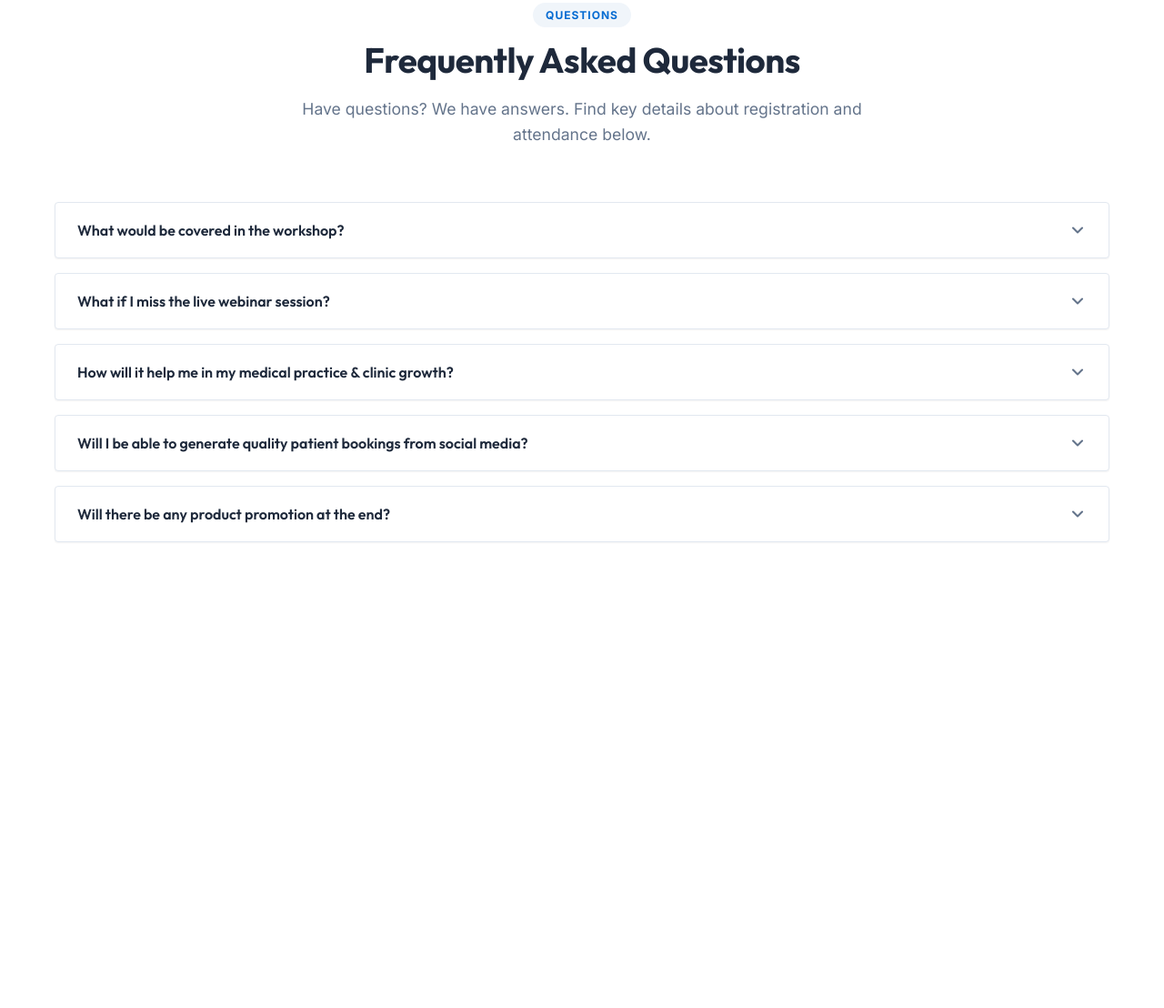
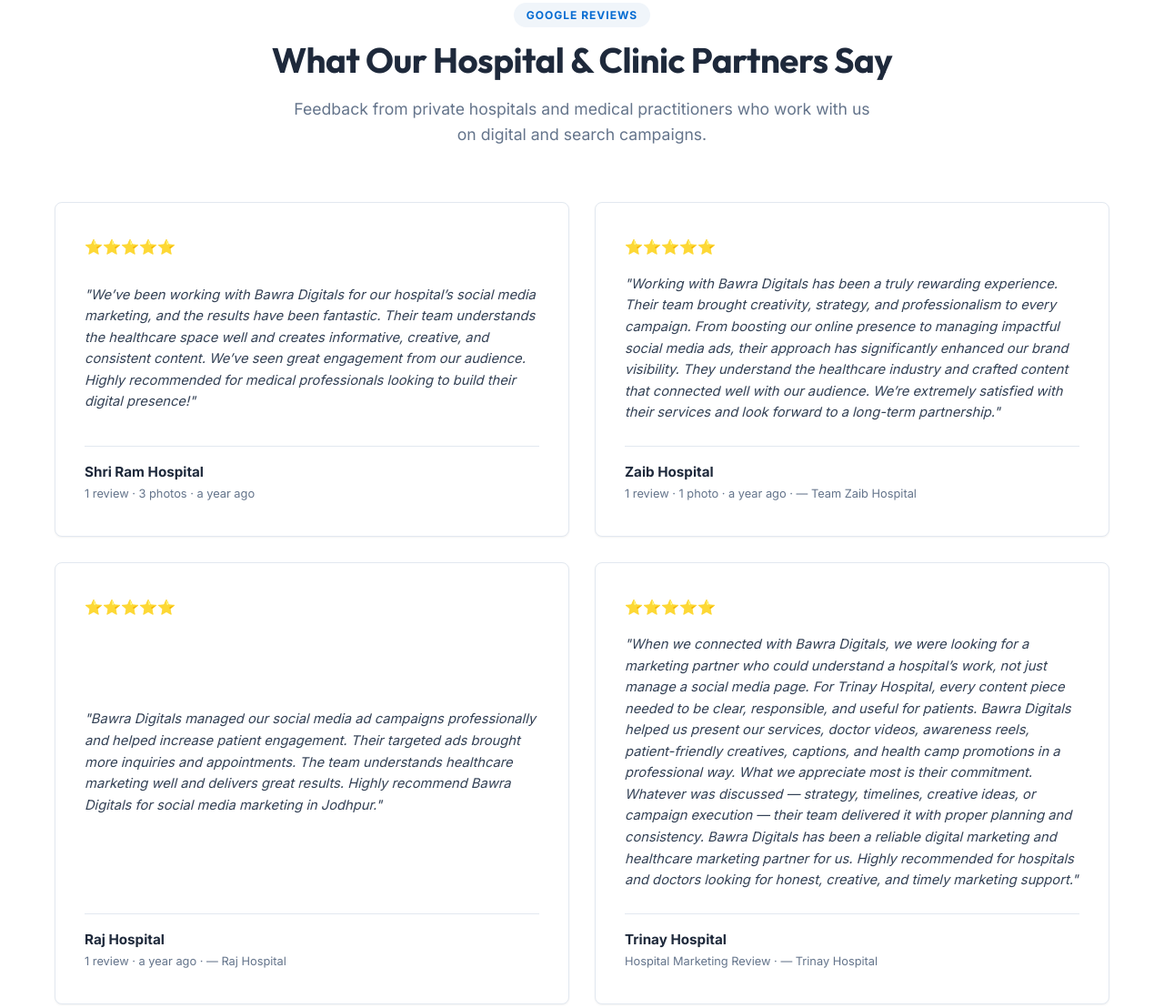
Before and after one commit to sunilchoudhary3575-lang/webinar-landing, a website built with Vite: page index.html in a window 1280 px wide. Shown: the part 8092-9200 px from the top of the page at 91% size. Before the commit the page ends 8768 px from the top, so only its background shows below. Built offline with nearby package versions, Linux system fonts and the light colour scheme.

Commit message:
Keep both Video Testimonials and Google Text Reviews in consecutive sections

```diff
--- a/index.html
+++ b/index.html
@@ -581,11 +581,69 @@
           </div>
         </div>
       </div>
+  </section>
+
+  <!-- Hospital Reviews Section -->
+  <section class="section bg-slate-50 border-t border-slate-100">
+    <div class="container text-center">
+      <span class="section-badge badge-warning">GOOGLE REVIEWS</span>
+      <h2 class="section-title">What Our Hospital & Clinic Partners Say</h2>
+      <p class="section-subtitle">Feedback from private hospitals and medical practitioners who work with us on digital and search campaigns.</p>
+
+      <div class="reviews-grid">
+        <!-- Review 1: Shri Ram Hospital -->
+        <div class="testimonial-card">
+          <div class="stars">⭐⭐⭐⭐⭐</div>
+          <p class="testimonial-text">
+            "We’ve been working with Bawra Digitals for our hospital’s social media marketing, and the results have been fantastic. Their team understands the healthcare space well and creates informative, creative, and consistent content. We’ve seen great engagement from our audience. Highly recommended for medical professionals looking to build their digital presence!"
+          </p>
+          <div class="testimonial-author">
+            <span class="author-name">Shri Ram Hospital</span>
+            <span class="author-role">1 review · 3 photos · a year ago</span>
+          </div>
+        </div>
+
+        <!-- Review 2: Zaib Hospital -->
+        <div class="testimonial-card">
+          <div class="stars">⭐⭐⭐⭐⭐</div>
+          <p class="testimonial-text">
+            "Working with Bawra Digitals has been a truly rewarding experience. Their team brought creativity, strategy, and professionalism to every campaign. From boosting our online presence to managing impactful social media ads, their approach has significantly enhanced our brand visibility. They understand the healthcare industry and crafted content that connected well with our audience. We’re extremely satisfied with their services and look forward to a long-term partnership."
+          </p>
+          <div class="testimonial-author">
+            <span class="author-name">Zaib Hospital</span>
+            <span class="author-role">1 review · 1 photo · a year ago · — Team Zaib Hospital</span>
+          </div>
+        </div>
+
+        <!-- Review 3: Raj Hospital -->
+        <div class="testimonial-card">
+          <div class="stars">⭐⭐⭐⭐⭐</div>
+          <p class="testimonial-text">
+            "Bawra Digitals managed our social media ad campaigns professionally and helped increase patient engagement. Their targeted ads brought more inquiries and appointments. The team understands healthcare marketing well and delivers great results. Highly recommend Bawra Digitals for social media marketing in Jodhpur."
+          </p>
+          <div class="testimonial-author">
+            <span class="author-name">Raj Hospital</span>
+            <span class="author-role">1 review · a year ago · — Raj Hospital</span>
+          </div>
+        </div>
+
+        <!-- Review 4: Trinay Hospital -->
+        <div class="testimonial-card">
+          <div class="stars">⭐⭐⭐⭐⭐</div>
+          <p class="testimonial-text">
+            "When we connected with Bawra Digitals, we were looking for a marketing partner who could understand a hospital’s work, not just manage a social media page. For Trinay Hospital, every content piece needed to be clear, responsible, and useful for patients. Bawra Digitals helped us present our services, doctor videos, awareness reels, patient-friendly creatives, captions, and health camp promotions in a professional way. What we appreciate most is their commitment. Whatever was discussed — strategy, timelines, creative ideas, or campaign execution — their team delivered it with proper planning and consistency. Bawra Digitals has been a reliable digital marketing and healthcare marketing partner for us. Highly recommended for hospitals and doctors looking for honest, creative, and timely marketing support."
+          </p>
+          <div class="testimonial-author">
+            <span class="author-name">Trinay Hospital</span>
+            <span class="author-role">Hospital Marketing Review · — Trinay Hospital</span>
+          </div>
+        </div>
+      </div>
     </div>
   </section>
 
   <!-- FAQs Section -->
-  <section id="faq" class="section bg-slate-50">
+  <section id="faq" class="section bg-white border-t border-slate-100">
     <div class="container max-w-4xl">
       <div class="text-center">
         <span class="section-badge">QUESTIONS</span>
--- a/style.css
+++ b/style.css
@@ -965,6 +965,12 @@
   gap: 28px;
 }
 
+.reviews-grid {
+  display: grid;
+  grid-template-columns: repeat(2, 1fr);
+  gap: 28px;
+}
+
 .testimonial-card {
   background-color: var(--bg-white);
   border: 1px solid var(--border-light);
@@ -1380,7 +1386,7 @@
     font-size: 1.8rem;
   }
 
-  .problem-grid, .secrets-grid, .bonuses-grid, .testimonials-grid {
+  .problem-grid, .secrets-grid, .bonuses-grid, .testimonials-grid, .reviews-grid {
     grid-template-columns: 1fr;
     gap: 20px;
   }
```
